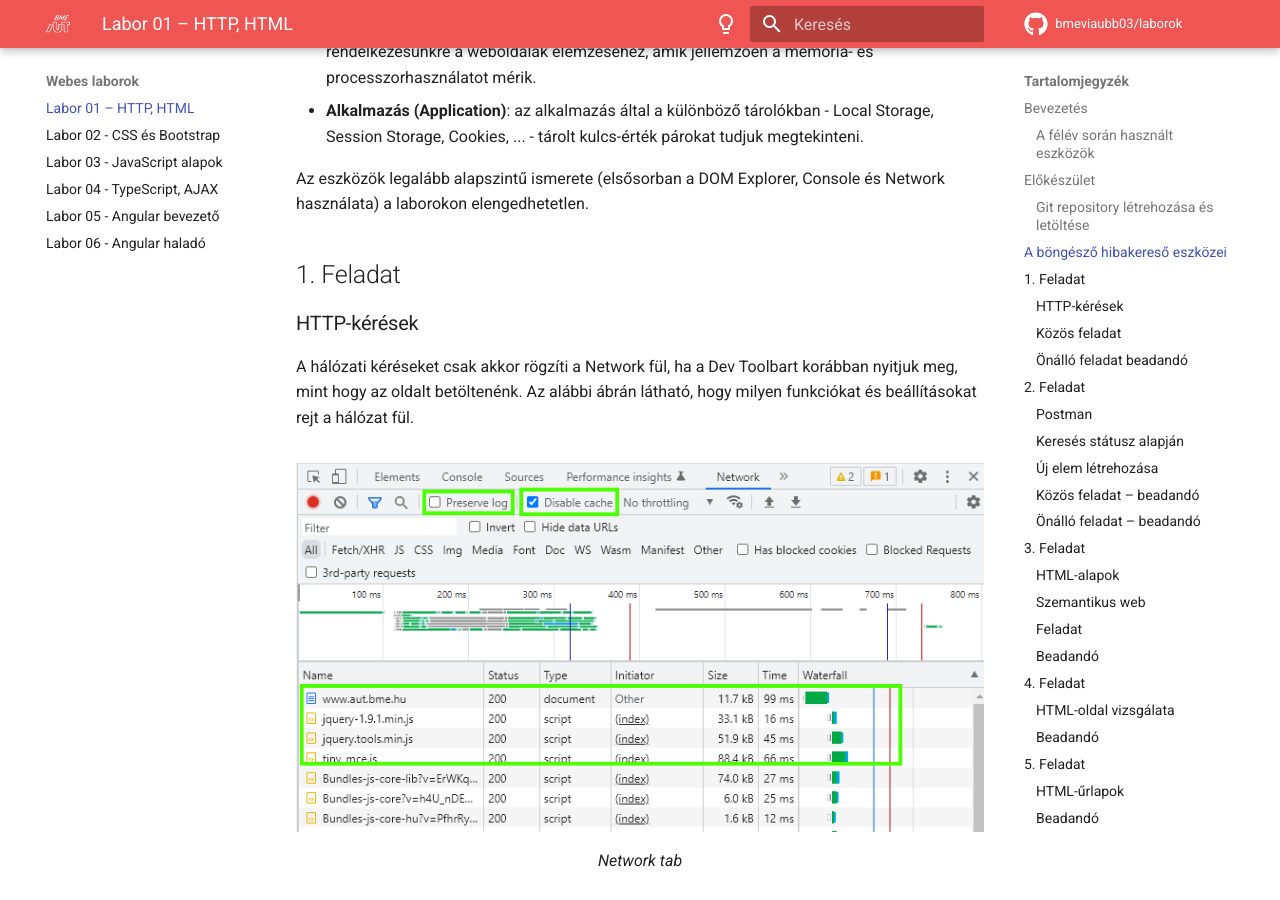
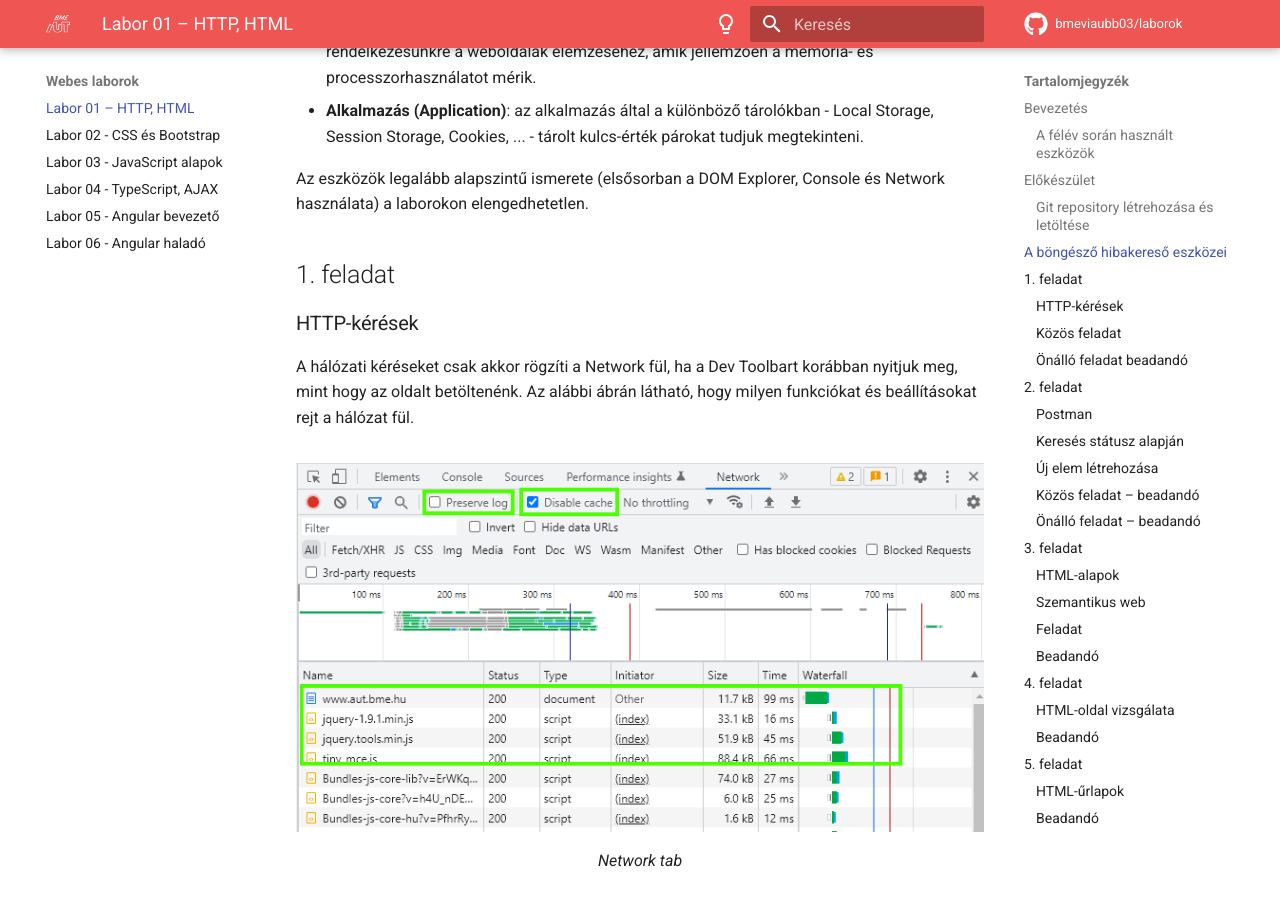
Before and after one commit to BMEVIAUBB03/laborok, an MkDocs documentation site: the page built from docs/laborok/web/01-http/index.md, in a window 1280 px wide and 900 px high, scrolled down 2806 px. Built offline with MkDocs 1.6.1 and Material for MkDocs 9.7.7, drawn with Linux system fonts in a browser that asks for light colours; comment, search, counter and statistics services are not loaded; some of the changed text lies outside the part shown.

Commit message:
✏️ Corrected task header capitalizations

```diff
--- a/docs/laborok/web/01-http/index.md
+++ b/docs/laborok/web/01-http/index.md
@@ -68,7 +68,7 @@ A Chrome, Edge és Firefox böngészők eszközkészlete kisebb eltérésektől
 
 Az eszközök legalább alapszintű ismerete (elsősorban a DOM Explorer, Console és Network használata) a laborokon elengedhetetlen.
 
-## 1. Feladat
+## 1. feladat
 
 ### HTTP-kérések
 
@@ -146,7 +146,7 @@ Az alábbi ábrán látható, hogy milyen funkciókat és beállításokat rejt
     * Készíts képernyőképet a Dev Toolbar Network füléről, ahol látszódnak a kérés fejlécei. (General, Request Headers, Response Headers)
     * A készített képernyőképet másold be **`f1.png`** néven a repository gyökerébe!
 
-## 2. Feladat
+## 2. feladat
 
 ### Postman
 
@@ -224,7 +224,7 @@ Ahhoz, hogy ne kelljen szerver oldali kódot készíteni egy tesztelésre kiadot
     * Készíts képernyőképet a sikeresen lefuttatott módosításról és törlésről.
     * A képernyőképeket másold be **`f2b.png`** és **`f2c.png`** néven a repository gyökerébe!
 
-## 3. Feladat
+## 3. feladat
 
 ### HTML-alapok
 
@@ -330,7 +330,7 @@ Forrás: https://internetingishard.com/html-and-css/semantic-html/
     * Az `index.html` módosításait commitold!
     * Az elkészült weboldal képernyőképét másold be `f3.png` néven a repository gyökerébe!
 
-## 4. Feladat
+## 4. feladat
 
 ### HTML-oldal vizsgálata
 
@@ -350,7 +350,7 @@ A beépített stílusokat megvizsgálhatjuk egy elemet kijelölve. A CSS-szabál
 !!! example "4. feladat beadandó (0.1 pont)"
     Készíts egy képernyőképet, ahol látható, hogy a `h3` tagre milyen alapértelmezett stílusok vonatkoznak. Az így készült képernyőképet másold be `f4.png` néven a repository gyökerébe!
 
-## 5. Feladat
+## 5. feladat
 
 ### HTML-űrlapok
 
```
